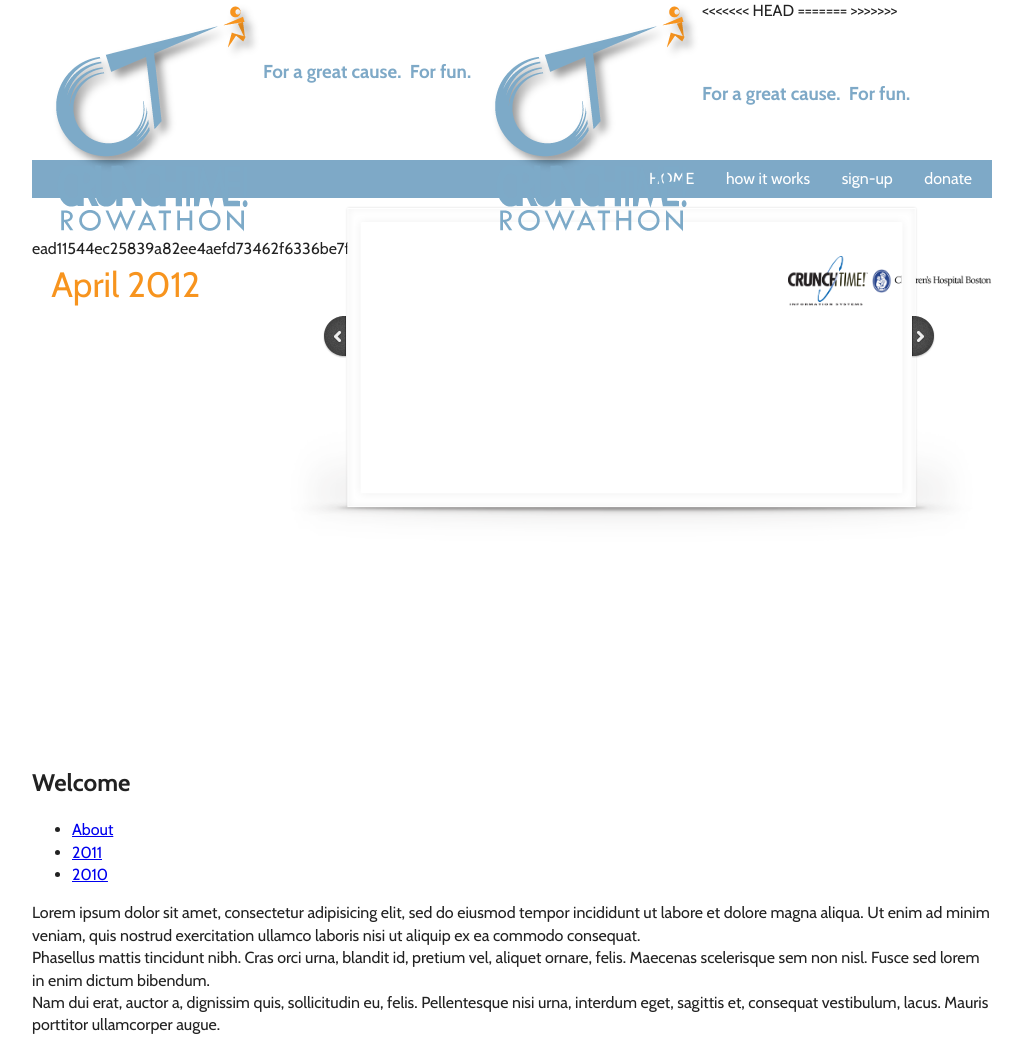
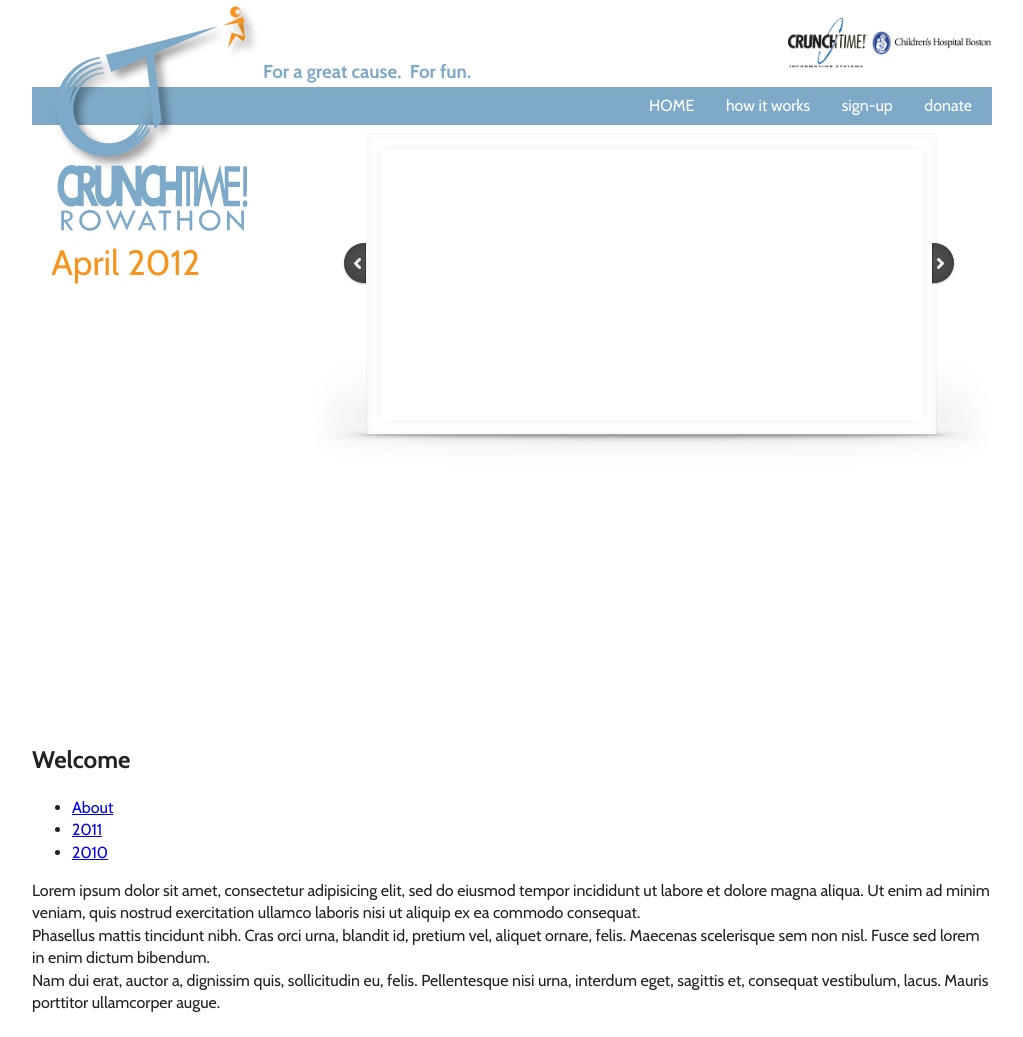
Before and after one commit to abuggia/rowathon-web-client, a plain HTML site: page index.html in a window 1280 px wide. Shown: the whole page, without its empty margins (128-1151 px from the left). After the commit the page ends 1014 px from the top, so only its background shows below. Drawn offline with nearby package versions, Linux system fonts and the light colour scheme.

Commit message:
fixed position/duplications from previous commit

```diff
--- a/css/global.css
+++ b/css/global.css
@@ -4,7 +4,7 @@
 */
 
 #containerSlideshow {
-	width:620px;
+	width:600px;
 	padding:10px;
 	margin:0 auto;
 	position:relative;
--- a/css/style.css
+++ b/css/style.css
@@ -246,7 +246,7 @@
 
 nav {
   position:relative;
-  top:-150px;
+  top:-200px;
   background-color:#7EA9C7;
 }
 
@@ -342,7 +342,7 @@
 /* Aimee's added styles */
 #main {
 position:relative;
-top:-150px;
+top:-200px;
 }
 .date {<h2>Last year we raised $30,000</h2>
   			<h1>Crunchtime Rowathon is a
--- a/index.html
+++ b/index.html
@@ -107,14 +107,10 @@
 
 <body>
   <header class="container_12">
-<<<<<<< HEAD
-    <img src="img/ctLogoIcon.png" id="logo">
+  <img src="img/ctLogoIcon.png" id="logo">
     <hgroup class="tagline">
     <h3>For a great cause.  &nbsp;For fun.<h3></hgroup>
-=======
-    <a href="//"><img src="img/ctLogoIcon.png" id="logo"></a>
-    <hgroup class="tagline"><h3>For a great cause.  &nbsp;For fun.<h3></hgroup>
->>>>>>> ead11544ec25839a82ee4aefd73462f6336be7fe
+
     <div class="affiliates">
       <a href="http://www.crunchtime.com"><img src="img/CrunchTime_Logo.gif" alt="CrunchTime! Information Systems" style="width:80px;height:50px"/></a>
       <a href="http://www.childrenshospital.org"><img src="img/ChildrensHospitalBoston.png" alt="Children's Hospital Boston" style="width:120px"/></a>
```
